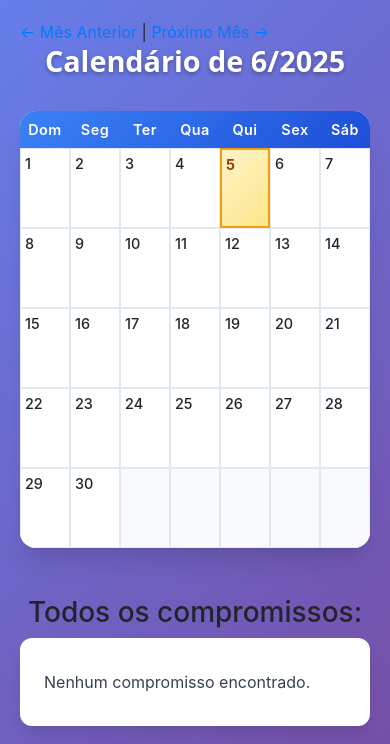
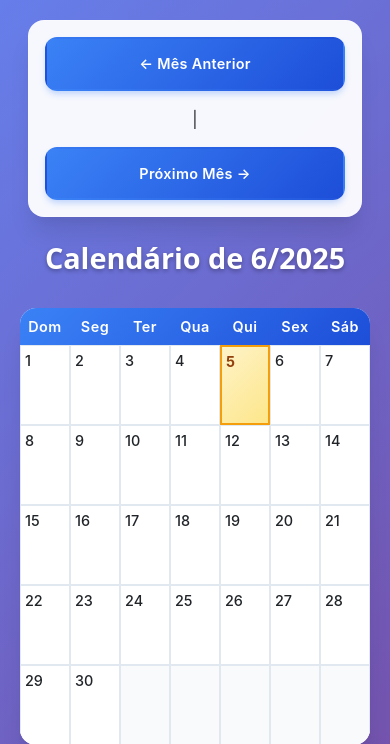
Before and after one commit to elieljrdl/nossa_agenda, a Django app: page /agenda/minha_agenda/ in a window 390 px wide. Shown: the top 744 px of the page. Run offline with Django 5.2, Linux system fonts and the light colour scheme; data that the repository does not hold is empty; some libraries are stand-ins or nearby versions.

Commit message:
correção da div de navegacao

```diff
--- a/templates/static/minha_agenda/css/minha_agenda.css
+++ b/templates/static/minha_agenda/css/minha_agenda.css
@@ -1,4 +1,3 @@
-/* Estilos customizados para o calendário */
 body {
   background: linear-gradient(135deg, #667eea 0%, #764ba2 100%);
   min-height: 100vh;
@@ -270,3 +269,101 @@ ul li button.btn-danger {
   white-space: nowrap;
   margin-left: 12px;
 }
+
+.navegacao {
+  max-width: 600px;
+  margin: 0 auto 2rem auto;
+  background: rgba(255, 255, 255, 0.95);
+  backdrop-filter: blur(10px);
+  border-radius: 16px;
+  padding: 1.5rem 2rem;
+  box-shadow: 0 20px 25px -5px rgba(0, 0, 0, 0.1), 0 10px 10px -5px rgba(0, 0, 0, 0.04);
+  border: 1px solid rgba(255, 255, 255, 0.2);
+  display: flex;
+  justify-content: center;
+  align-items: center;
+  gap: 2rem;
+  text-align: center;
+}
+
+.navegacao a {
+  display: inline-flex;
+  align-items: center;
+  gap: 0.5rem;
+  padding: 0.75rem 1.5rem;
+  background: linear-gradient(135deg, #3b82f6 0%, #1d4ed8 100%);
+  color: white;
+  text-decoration: none;
+  border-radius: 12px;
+  font-weight: 600;
+  font-size: 0.95rem;
+  transition: all 0.3s ease;
+  box-shadow: 0 4px 6px -1px rgba(59, 130, 246, 0.3);
+  border: 2px solid transparent;
+  letter-spacing: 0.3px;
+  position: relative;
+  overflow: hidden;
+  white-space: nowrap;
+}
+
+.navegacao a:hover {
+  background: linear-gradient(135deg, #1d4ed8 0%, #1e40af 100%);
+  transform: translateY(-2px);
+  box-shadow: 0 8px 15px -3px rgba(59, 130, 246, 0.4);
+  border-color: rgba(255, 255, 255, 0.2);
+  text-decoration: none;
+  color: white;
+}
+
+.navegacao a:active {
+  transform: translateY(0px);
+  box-shadow: 0 4px 6px -1px rgba(59, 130, 246, 0.3);
+}
+
+/* Efeito de brilho sutil no hover */
+.navegacao a:before {
+  content: '';
+  position: absolute;
+  top: 0;
+  left: 0;
+  right: 0;
+  bottom: 0;
+  background: linear-gradient(135deg, rgba(255, 255, 255, 0.2) 0%, rgba(255, 255, 255, 0.1) 100%);
+  border-radius: 12px;
+  opacity: 0;
+  transition: opacity 0.3s ease;
+  pointer-events: none;
+}
+
+.navegacao a:hover:before {
+  opacity: 1;
+}
+
+/* Responsividade para a navegação */
+@media (max-width: 768px) {
+  .navegacao {
+    flex-direction: column;
+    gap: 1rem;
+    padding: 1.25rem;
+    margin: 0 1rem 2rem 1rem;
+  }
+
+  .navegacao a {
+    width: 100%;
+    justify-content: center;
+    padding: 1rem 1.5rem;
+    font-size: 1rem;
+  }
+}
+
+@media (max-width: 480px) {
+  .navegacao {
+    padding: 1rem;
+    margin: 0 0.5rem 1.5rem 0.5rem;
+  }
+
+  .navegacao a {
+    padding: 0.875rem 1.25rem;
+    font-size: 0.9rem;
+  }
+}
```
